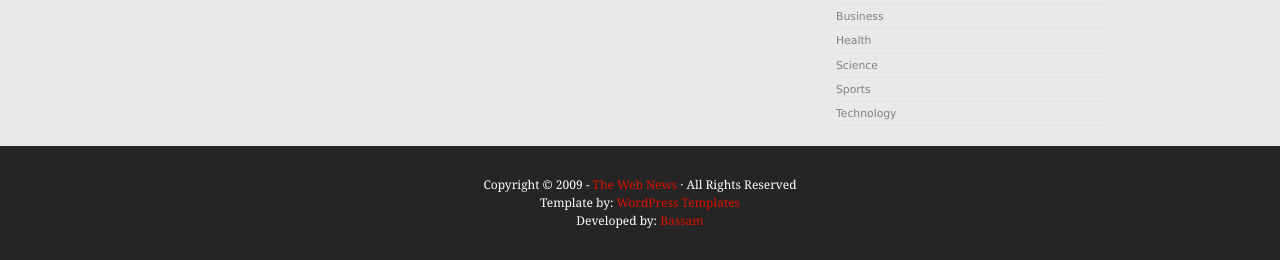
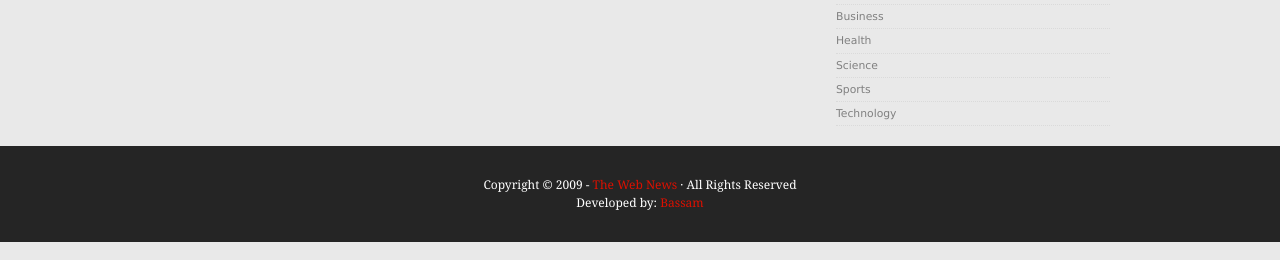
Before and after one commit to bassammmmm/news, a Django app: page / in a window 1280 px wide. Shown: the part 835-1095 px from the top of the page. Run offline with Django 4.2, Linux system fonts and the light colour scheme; data that the repository does not hold is empty.

Commit message:
New update

```diff
--- a/news_api/views.py
+++ b/news_api/views.py
@@ -5,8 +5,10 @@ def home(request):
     country = request.GET.get('country')
     category = request.GET.get('category')
     api_link = f'https://newsapi.org/v2/top-headlines?country=us&apiKey={API_KEY}'
+
     if country:
         api_link = f'https://newsapi.org/v2/top-headlines?country={country}&apiKey={API_KEY}'
+
     if category:
         api_link = f'https://newsapi.org/v2/top-headlines?country=us&category={category}&apiKey={API_KEY}'
     response = requests.get(api_link)
--- a/templates/index.html
+++ b/templates/index.html
@@ -83,7 +83,6 @@
 
   <div id="footer">
     <p>Copyright &copy; 2009 - <a href="#">The Web News</a> &middot; All Rights Reserved</p>
-    <p>Template by: <a target="_blank" href="http://www.wpthemedesigner.com/">WordPress Templates</a>
     <p>Developed by: <a target="_blank" href="https://www.facebook.com/gottacallmebassam/">Bassam</a>
   </div>
   <!-- END footer -->
```
